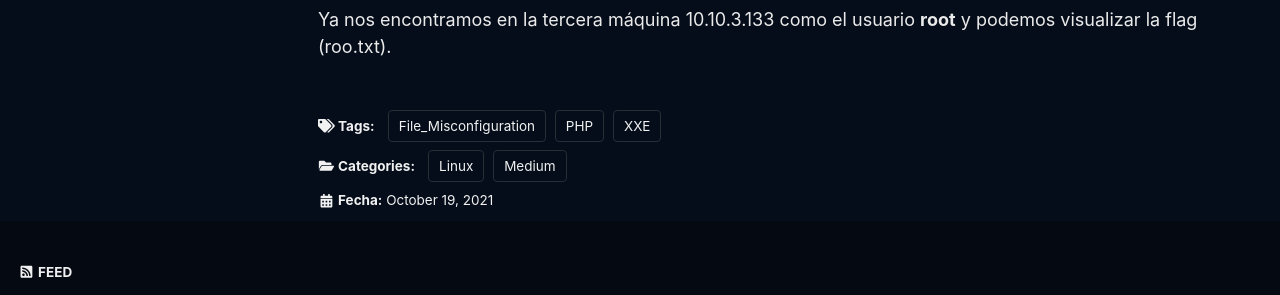
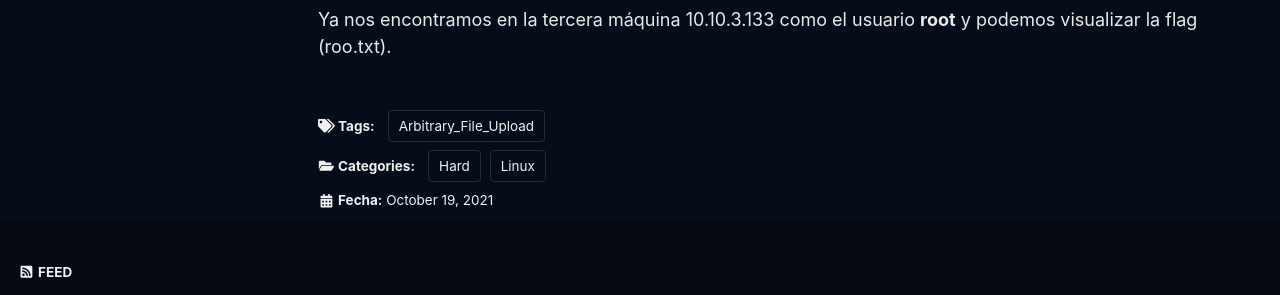
Before and after one commit to k4miyo/k4miyo.github.com, a Jekyll site: the page built from _posts/2021-10-19-htb-kotarak.md, in a window 1280 px wide and 900 px high, scrolled down 23159 px. Shown: the part 551-846 px from the top of the window. Built offline with Jekyll 4.4.1, drawn with Linux system fonts in a browser that asks for light colours; cached includes are drawn as plain includes; a script that is not in the unit is left out.

Commit message:
Actualización

```diff
--- a/_posts/2021-10-19-htb-kotarak.md
+++ b/_posts/2021-10-19-htb-kotarak.md
@@ -8,12 +8,10 @@ header:
   teaser: /assets/images/htb-kotarak/kotarak.jpg
   teaser_home_page: true
 categories:
-  - Medium
+  - Hard
   - Linux
 tags:
-  - PHP
-  - XXE
-  - File_Misconfiguration
+  - Arbitrary_File_Upload
 ---
 ![](/assets/images/htb-kotarak/banner-kotarak.jpg)
 
```
